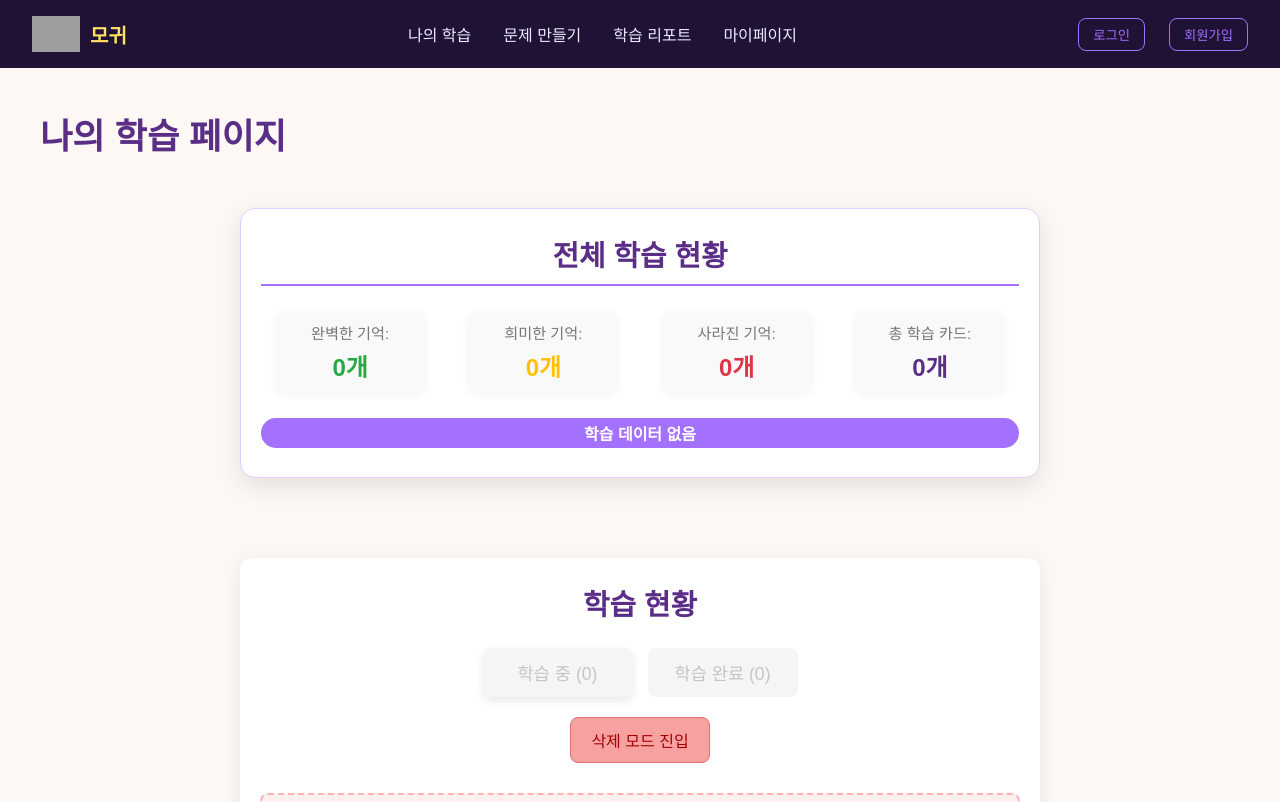
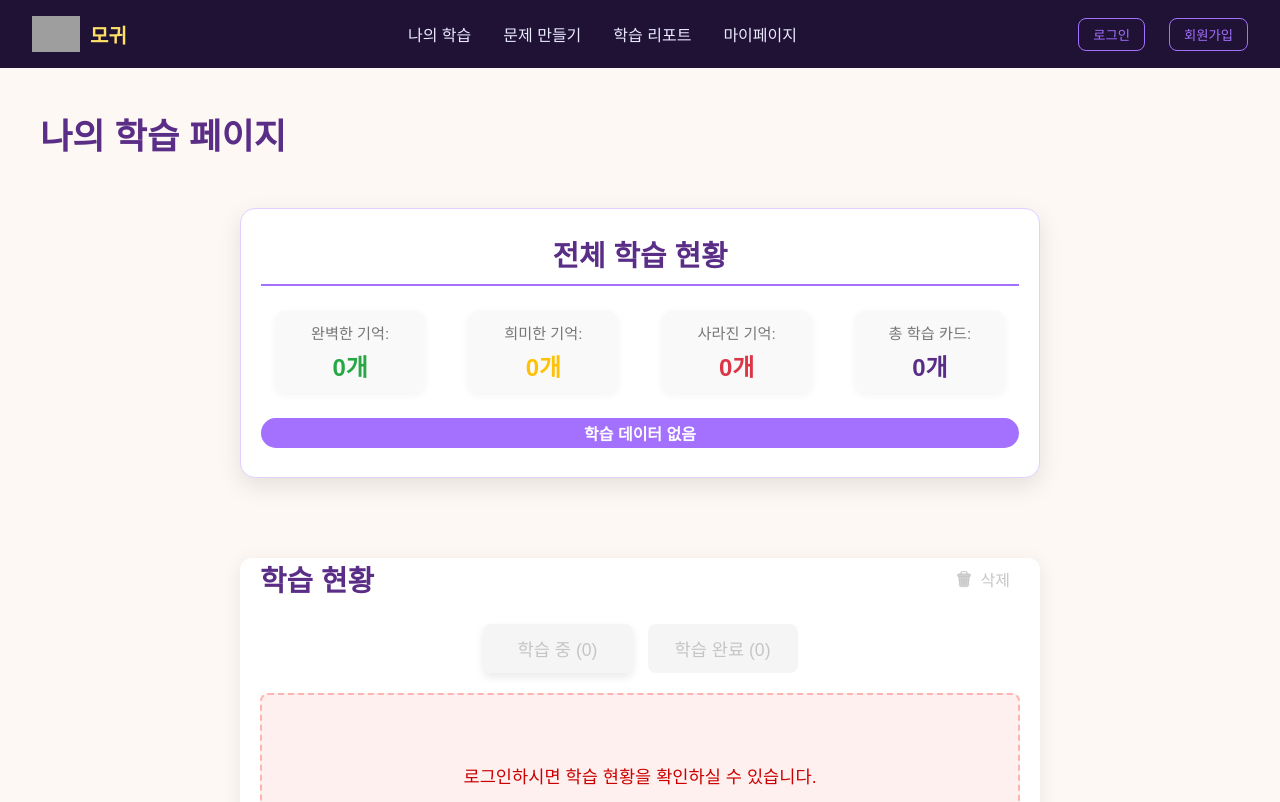
Before and after one commit to suhyun113/Mogwi, a Vue app in the folder frontend/: page /mystudy in a window 1280 px wide. Shown: the top 802 px of the page. Built offline with nearby package versions, Linux system fonts and the light colour scheme; grey boxes are pictures that could not be loaded.

Commit message:
Style (frontend): 삭제 아이콘 추가 및 색상 적용

```diff
--- a/frontend/src/components/MyStudy/ProblemListSection.vue
+++ b/frontend/src/components/MyStudy/ProblemListSection.vue
@@ -1,6 +1,41 @@
 <template>
     <div class="problem-list-section">
-        <h2 class="section-title">학습 현황</h2>
+        <div class="section-header">
+            <h2 class="section-title">학습 현황</h2>
+            <div class="header-buttons">
+                <button
+                    v-if="!isSelectionMode"
+                    @click="enterSelectionMode"
+                    class="action-button delete-mode-icon-button"
+                    :disabled="!isLoggedIn"
+                    aria-label="삭제 모드 진입"
+                >
+                    <img :src="deleteIcon" alt="삭제 아이콘" class="button-icon" />
+                    <span>삭제</span>
+                </button>
+                <template v-else>
+                    <button
+                        @click="confirmDeleteSelectedProblems"
+                        :disabled="selectedProblems.length === 0 || !isLoggedIn"
+                        class="action-button delete-selected-button"
+                        :class="{ 'is-active': selectedProblems.length > 0 }"
+                        aria-label="선택된 문제 삭제"
+                    >
+                        <img :src="deleteIcon" alt="삭제 아이콘" class="button-icon" />
+                        <span>선택 삭제 ({{ selectedProblems.length }})</span>
+                    </button>
+                    <button
+                        @click="cancelSelectionMode"
+                        class="action-button cancel-selection-icon-button"
+                        :disabled="!isLoggedIn"
+                        aria-label="선택 취소"
+                    >
+                        <img :src="deleteIcon" alt="취소 아이콘" class="button-icon" />
+                        <span>취소</span>
+                    </button>
+                </template>
+            </div>
+        </div>
 
         <div class="problem-list-tabs">
             <button
@@ -17,33 +52,6 @@
             >
                 학습 완료 ({{ isLoggedIn ? completedProblems.length : 0 }})
             </button>
-        </div>
-
-        <div class="delete-mode-controls">
-            <button
-                v-if="!isSelectionMode"
-                @click="enterSelectionMode"
-                class="delete-mode-button"
-                :disabled="!isLoggedIn"
-            >
-                삭제 모드 진입
-            </button>
-            <template v-else>
-                <button
-                    @click="confirmDeleteSelectedProblems"
-                    :disabled="selectedProblems.length === 0 || !isLoggedIn"
-                    class="delete-selected-button"
-                >
-                    선택 삭제 ({{ selectedProblems.length }})
-                </button>
-                <button
-                    @click="cancelSelectionMode"
-                    class="cancel-selection-button"
-                    :disabled="!isLoggedIn"
-                >
-                    취소
-                </button>
-            </template>
         </div>
 
         <div v-if="!isLoggedIn" class="no-problems-message not-logged-in-msg">
@@ -77,9 +85,10 @@
 </template>
 
 <script>
-import { ref, computed } from 'vue'; // 'watch'는 MyStudyView.vue에 추가됩니다.
+import { ref, computed } from 'vue';
 import axios from 'axios';
 import ProblemListItem from '@/components/MyStudy/ProblemListItem.vue';
+import deleteIcon from '@/assets/icons/delete.png';
 
 export default {
     name: 'ProblemListSection',
@@ -120,8 +129,6 @@ export default {
                 : props.completedProblems;
         });
 
-        // 모든 액션에 로그인 필요 조건 추가
-        // 'action' 매개변수 제거
         const checkLoginAndExecute = () => {
             if (!props.isLoggedIn) {
                 emit('auth-required');
@@ -185,7 +192,7 @@ export default {
             }
             isSelectionMode.value = true;
             selectedProblems.value = [];
-            alert("삭제할 문제를 클릭하여 선택하세요.");
+            alert("삭제할 문제를 클릭하여 선택한 후, '선택 삭제' 버튼을 눌러주세요.");
         };
 
         const cancelSelectionMode = () => {
@@ -255,7 +262,6 @@ export default {
             }
         };
 
-
         return {
             activeTab,
             isSelectionMode,
@@ -268,6 +274,7 @@ export default {
             cancelSelectionMode,
             handleToggleSelection,
             confirmDeleteSelectedProblems,
+            deleteIcon,
         };
     },
 };
@@ -286,13 +293,119 @@ export default {
     box-sizing: border-box;
 }
 
+.section-header {
+    display: flex;
+    justify-content: space-between;
+    align-items: center;
+    margin-bottom: 25px;
+}
+
 .section-title {
     color: #5a2e87;
     font-size: 1.8rem;
     font-weight: 600;
-    margin-bottom: 25px;
-    text-align: center;
+    margin: 0;
 }
+
+.header-buttons {
+    display: flex;
+    gap: 10px;
+    align-items: center;
+}
+
+/* 모든 액션 버튼에 공통적으로 적용될 스타일 */
+.action-button {
+    background: none;
+    border: none;
+    cursor: pointer;
+    padding: 5px 10px;
+    display: flex;
+    align-items: center;
+    gap: 5px;
+    font-size: 1rem;
+    font-weight: 500;
+    transition: color 0.2s ease, transform 0.1s ease;
+}
+
+.action-button:hover:not(:disabled) {
+    transform: translateY(-1px);
+}
+
+.button-icon {
+    width: 24px;
+    height: 24px;
+    vertical-align: middle;
+    filter: brightness(1); /* 기본 밝기 설정 */
+    transition: filter 0.2s ease, opacity 0.2s ease; /* 필터 애니메이션 추가 */
+}
+
+/* 1. "삭제" 버튼 (기본 상태) */
+.delete-mode-icon-button {
+    color:rgb(157, 28, 28); /* 빨간색 텍스트 */
+}
+.delete-mode-icon-button:hover:not(:disabled) {
+    color: #c90000;
+}
+.delete-mode-icon-button:disabled {
+    opacity: 0.6;
+    cursor: not-allowed;
+    color: #a0a0a0;
+}
+.delete-mode-icon-button:disabled .button-icon {
+    filter: grayscale(100%) brightness(150%); /* 아이콘을 밝은 회색조로 */
+    opacity: 0.6;
+}
+
+
+/* 2. "선택 삭제 (N)" 버튼 (삭제 모드 시) */
+.delete-selected-button {
+    color: #a0a0a0; /* 기본 텍스트 색상: 회색 */
+}
+.delete-selected-button .button-icon {
+    filter: grayscale(100%) brightness(150%); /* 기본 아이콘 색상: 회색 */
+}
+
+.delete-selected-button.is-active { /* 선택된 문제가 있을 때 활성화 */
+    color: #e03c3c; /* 빨간색 텍스트 */
+}
+.delete-selected-button.is-active .button-icon {
+    filter: invert(21%) sepia(87%) saturate(3061%) hue-rotate(344deg) brightness(80%) contrast(100%); /* 빨간색 필터 */
+}
+.delete-selected-button.is-active:hover:not(:disabled) {
+    color: #c90000; /* 호버 시 더 진한 빨간색 */
+}
+
+.delete-selected-button:disabled { /* 로그인 안 했거나 문제가 없을 때 */
+    opacity: 0.6;
+    cursor: not-allowed;
+}
+/* disabled 상태는 .is-active 여부와 관계없이 적용 */
+.delete-selected-button:disabled .button-icon {
+    filter: grayscale(100%) brightness(150%); /* 비활성화 시 아이콘 회색 */
+    opacity: 0.6;
+}
+
+
+/* 3. "취소" 버튼 (삭제 모드 시) */
+.cancel-selection-icon-button {
+    color: #555; /* 회색 텍스트 */
+}
+.cancel-selection-icon-button .button-icon {
+    filter: grayscale(100%) brightness(100%); /* 회색 필터 (조금 더 어둡게) */
+}
+.cancel-selection-icon-button:hover:not(:disabled) {
+    color: #333; /* 호버 시 더 진한 회색 */
+}
+.cancel-selection-icon-button:disabled {
+    opacity: 0.6;
+    cursor: not-allowed;
+    color: #a0a0a0;
+}
+.cancel-selection-icon-button:disabled .button-icon {
+    filter: grayscale(100%) brightness(150%); /* 비활성화 시 아이콘 밝은 회색 */
+    opacity: 0.6;
+}
+
 
 .problem-list-tabs {
     display: flex;
@@ -324,68 +437,6 @@ export default {
     background-color: #e0e0e0;
 }
 .problem-list-tabs button:disabled {
-    opacity: 0.6;
-    cursor: not-allowed;
-    background-color: #f0f0f0;
-    color: #a0a0a0;
-}
-
-
-/* 삭제 모드 제어 버튼 스타일 */
-.delete-mode-controls {
-    display: flex;
-    justify-content: center;
-    margin-bottom: 30px;
-    gap: 10px;
-}
-
-.delete-mode-button,
-.delete-selected-button,
-.cancel-selection-button {
-    padding: 10px 20px;
-    font-size: 1rem;
-    border-radius: 8px;
-    cursor: pointer;
-    transition: background-color 0.2s ease, transform 0.1s ease, opacity 0.2s ease;
-}
-
-.delete-mode-button {
-    background-color: #f7a1a1;
-    color: #a30000;
-    border: 1px solid #e07070;
-}
-.delete-mode-button:hover:not(:disabled) {
-    background-color: #e07070;
-    color: white;
-    transform: translateY(-2px);
-}
-
-.delete-selected-button {
-    background-color: #e03c3c;
-    color: white;
-    border: none;
-}
-.delete-selected-button:not(:disabled):hover {
-    background-color: #c90000;
-    transform: translateY(-2px);
-}
-.delete-selected-button:disabled {
-    background-color: #f0f0f0;
-    color: #ccc;
-    cursor: not-allowed;
-    opacity: 0.6;
-}
-
-.cancel-selection-button {
-    background-color: #cccccc;
-    color: #333;
-    border: none;
-}
-.cancel-selection-button:hover:not(:disabled) {
-    background-color: #aaaaaa;
-    transform: translateY(-2px);
-}
-.cancel-selection-button:disabled {
     opacity: 0.6;
     cursor: not-allowed;
     background-color: #f0f0f0;
```
Also changed, not shown: frontend/src/assets/icons/delete.png (added).
